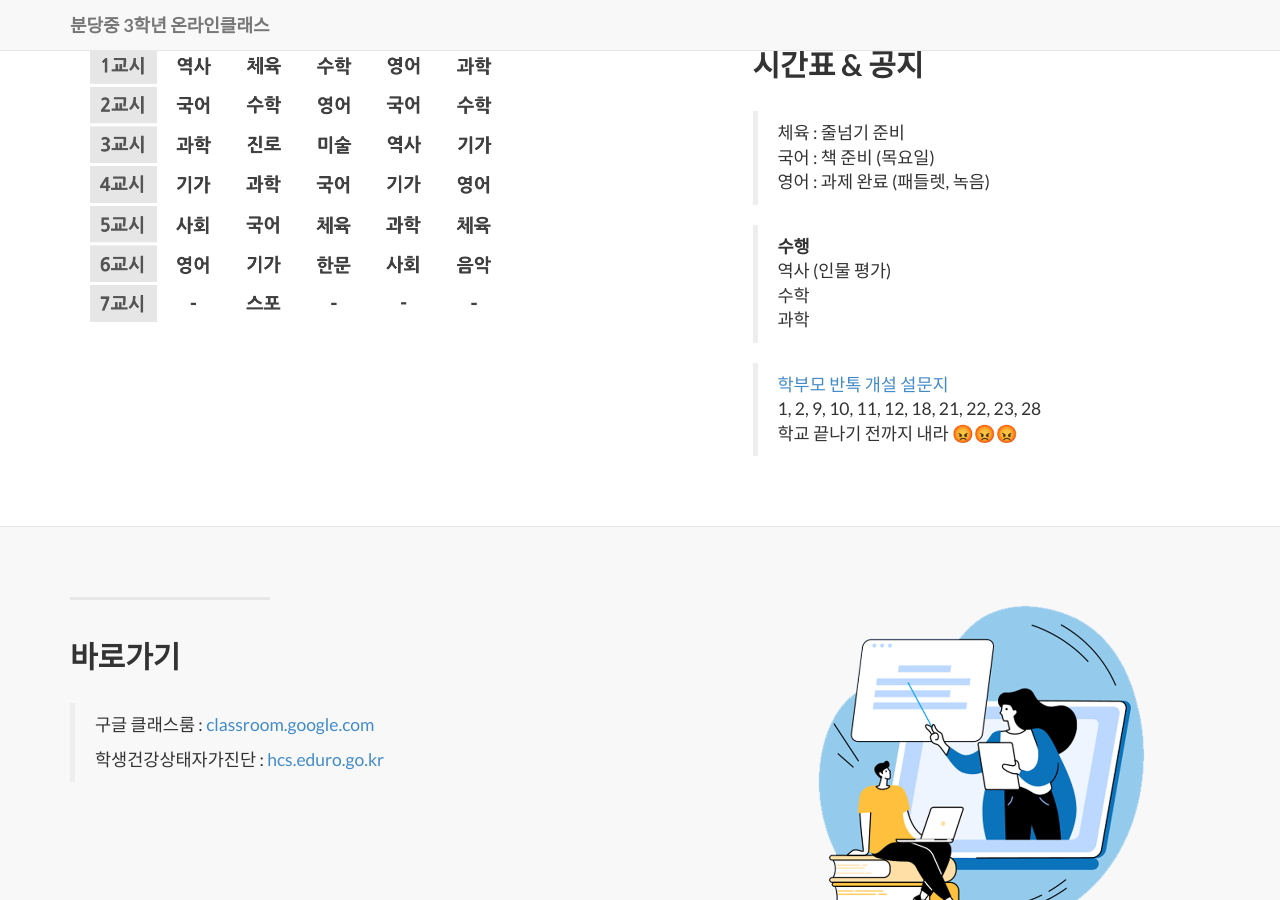
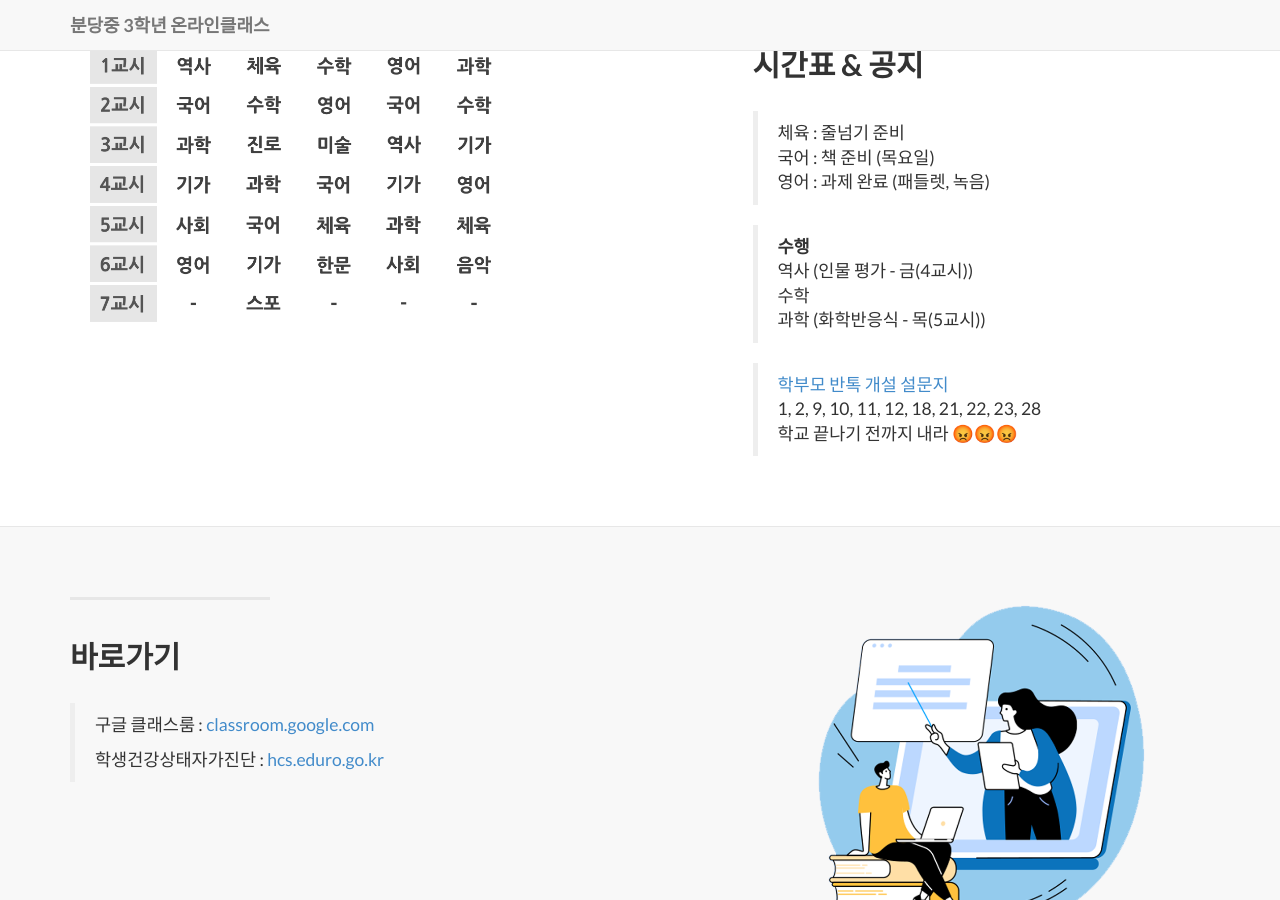
Before and after one commit to bundang-ms-2021/oncl, a Jekyll site: the page built from index.html, in a window 1280 px wide and 900 px high, scrolled down 830 px. Built offline with Jekyll 4.4.1, drawn with Linux system fonts in a browser that asks for light colours; nearby versions of some CDN libraries; library files that are not in the unit come from our copies.

Commit message:
Update 2014-09-21-services-1.markdown

```diff
--- a/_posts/2014-09-21-services-1.markdown
+++ b/_posts/2014-09-21-services-1.markdown
@@ -11,9 +11,9 @@ description: |
   > 영어 : 과제 완료 (패들렛, 녹음)
 
   > **수행**
-  > 역사 (인물 평가)
+  > 역사 (인물 평가 - 금(4교시))
   > 수학
-  > 과학
+  > 과학 (화학반응식 - 목(5교시))
 
   > <a href = "https://forms.gle/hAUZGe9o8KbfpddZ6">학부모 반톡 개설 설문지</a>
   > 1, 2, 9, 10, 11, 12, 18, 21, 22, 23, 28
```
